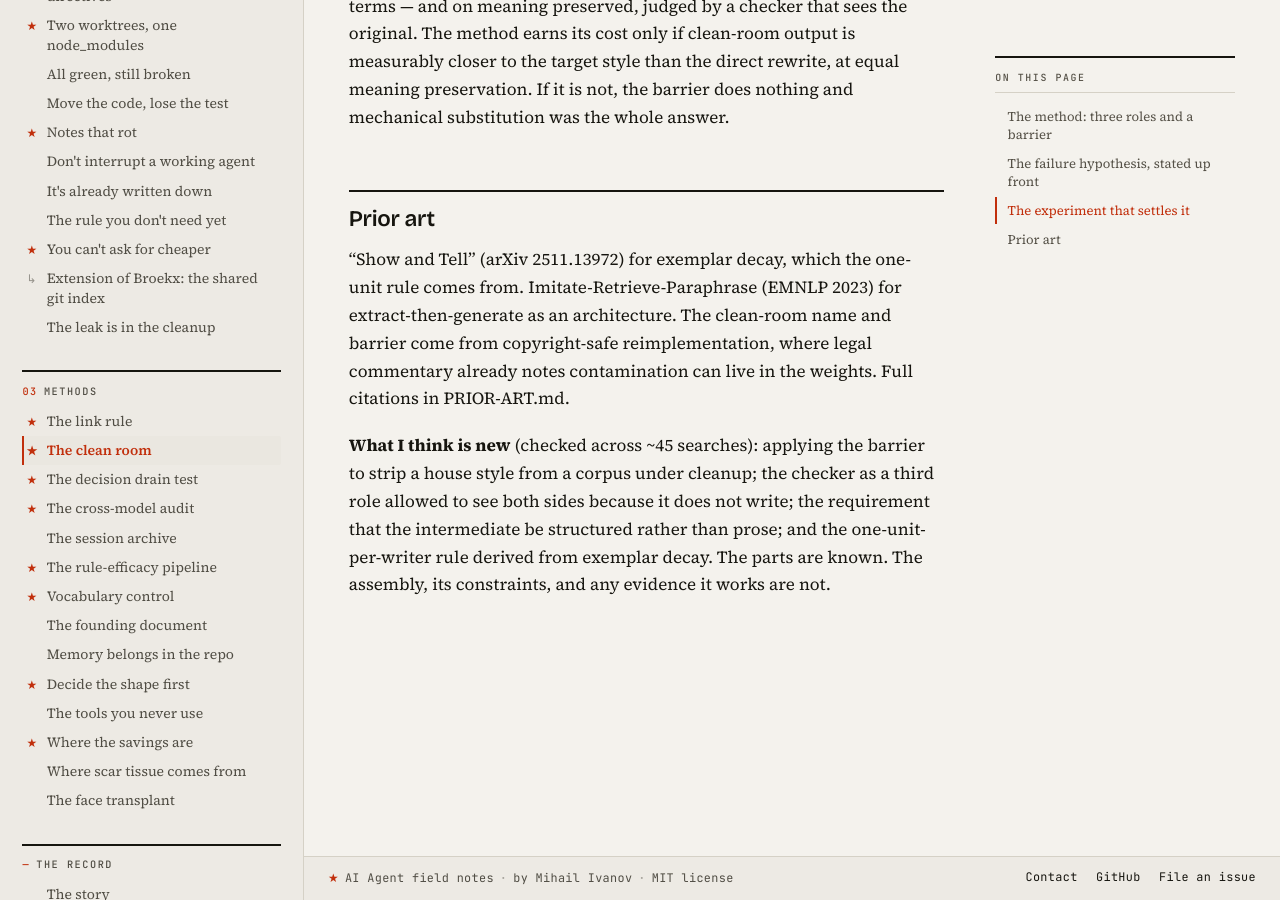
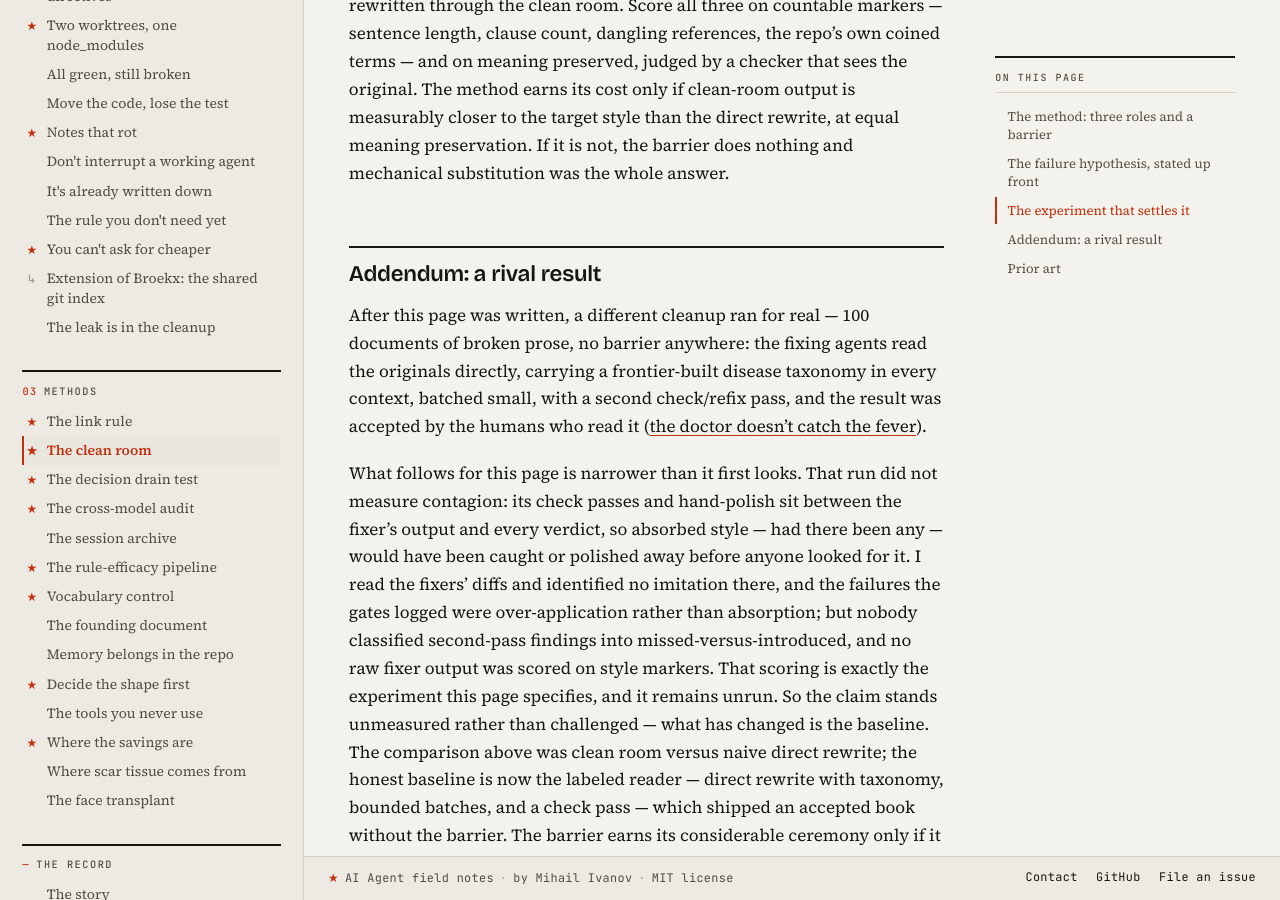
Before and after one commit to mivanov93/ai-agent-field-notes, a Jekyll site: the page built from the-clean-room.md, in a window 1280 px wide and 900 px high, scrolled down 1836 px. Built offline with Jekyll 4.4.1, drawn with Linux system fonts in a browser that asks for light colours; our own code applies the rules of GitHub Pages for plain Markdown files; some of the changed text lies outside the part shown.

Commit message:
register the labeled-reader rival on the cleanup pages, hedged to one run
dirty-house gains the two-designs bullet (appears to, mechanism
unmeasured); clean-room's addendum states the claim as unmeasured
rather than challenged, with the labeled reader as its experiment's
new baseline.

```diff
--- a/the-clean-room.md
+++ b/the-clean-room.md
@@ -1,7 +1,9 @@
 # The clean room
 
-*Status: designed and untested. This page specifies an experiment; it does
-not report one.*
+*Status: designed and untested as specified — this page specifies an
+experiment; it does not report one. Since it was written, a rival
+no-barrier design has run at scale with a human-accepted result
+([the doctor doesn't catch the fever](the-doctor-doesnt-catch-the-fever.md)); see the addendum below.*
 
 **Claim:** a corpus that teaches the model its own bad style
 ([the dirty house](the-dirty-house.md)) cannot be cleaned by a model that
@@ -66,6 +68,31 @@ target style than the direct rewrite, at equal meaning preservation. If
 it is not, the barrier does nothing and mechanical substitution was the
 whole answer.
 
+## Addendum: a rival result
+
+After this page was written, a different cleanup ran for real — 100
+documents of broken prose, no barrier anywhere: the fixing agents read
+the originals directly, carrying a frontier-built disease taxonomy in
+every context, batched small, with a second check/refix pass, and the
+result was accepted by the humans who read it
+([the doctor doesn't catch the fever](the-doctor-doesnt-catch-the-fever.md)).
+
+What follows for this page is narrower than it first looks. That run
+did not measure contagion: its check passes and hand-polish sit between
+the fixer's output and every verdict, so absorbed style — had there
+been any — would have been caught or polished away before anyone looked
+for it. I read the fixers' diffs and identified no imitation there,
+and the failures the gates logged were over-application rather than
+absorption; but nobody classified second-pass findings into
+missed-versus-introduced, and no raw fixer output was scored on style
+markers. That scoring is exactly the experiment this page specifies,
+and it remains unrun. So the claim stands unmeasured rather than
+challenged — what has changed is the baseline. The comparison above was
+clean room versus naive direct rewrite; the honest baseline is now the
+labeled reader — direct rewrite with taxonomy, bounded batches, and a
+check pass — which shipped an accepted book without the barrier. The
+barrier earns its considerable ceremony only if it beats that.
+
 ## Prior art
 
 "Show and Tell" (arXiv 2511.13972) for exemplar decay, which the one-unit
```
Also changed, not shown: the-dirty-house.md (+7 -3 lines).
